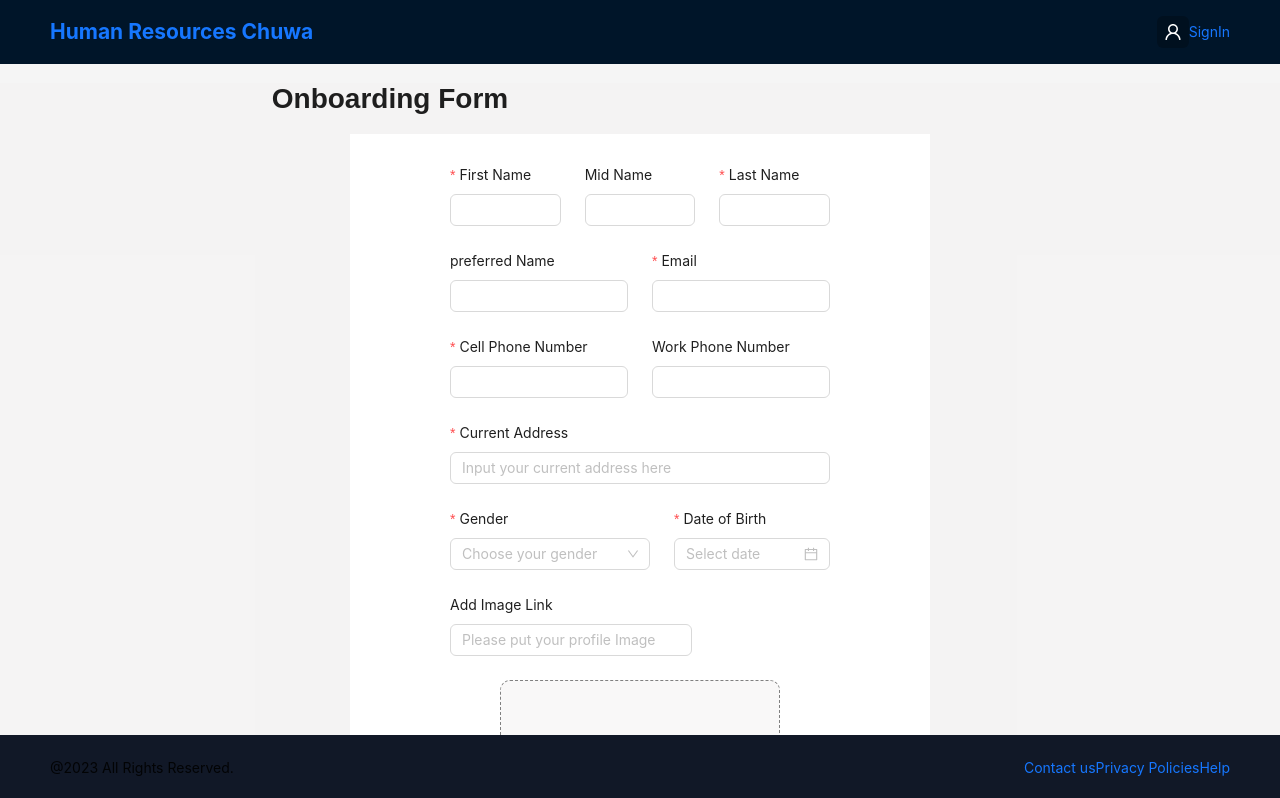
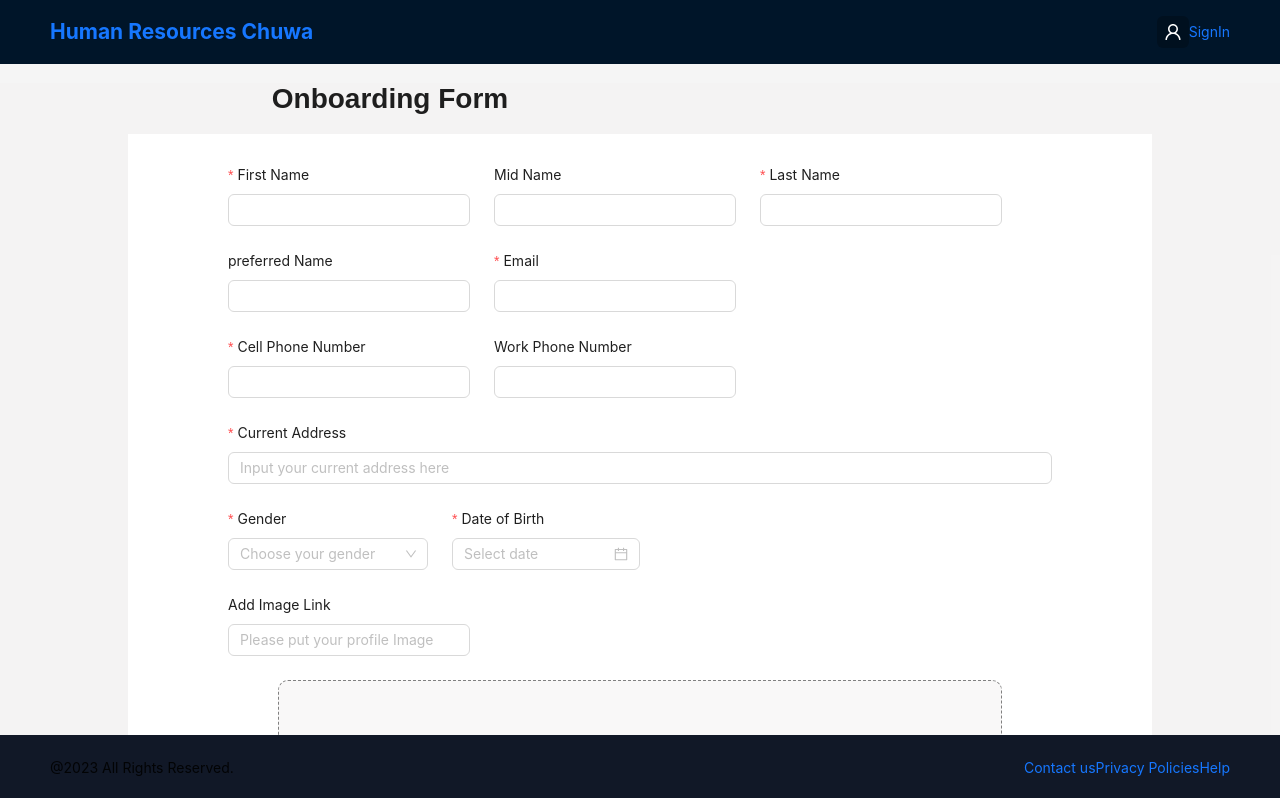
Before and after one commit to xz3426/employee-management-system, a React (Create React App) app: page /onboarding in a window 1280 px wide. Shown: the top 798 px of the page. Built offline with nearby package versions, Linux system fonts and the light colour scheme.

Commit message:
change vw

```diff
--- a/src/Components/OnboardingForm/index.js
+++ b/src/Components/OnboardingForm/index.js
@@ -21,8 +21,8 @@ const container = {
   backgroundColor: "white",
   display: "flex",
   flexDirection: "column",
-  marginLeft: "350px",
-  marginRight: "350px",
+  marginLeft: "10vw",
+  marginRight: "10vw",
   padding: "30px 100px",
   fontFamily: "Arial, sans-serif",
 };
--- a/src/pages/Employee/PersonalInfo/PersonalInfoDisplay.js
+++ b/src/pages/Employee/PersonalInfo/PersonalInfoDisplay.js
@@ -22,8 +22,8 @@ const container = {
   backgroundColor: "white",
   display: "flex",
   flexDirection: "column",
-  marginLeft: "350px",
-  marginRight: "350px",
+  marginLeft: "10vw",
+  marginRight: "10vw",
   padding: "30px 100px",
   fontFamily: "Arial, sans-serif",
 };
```
